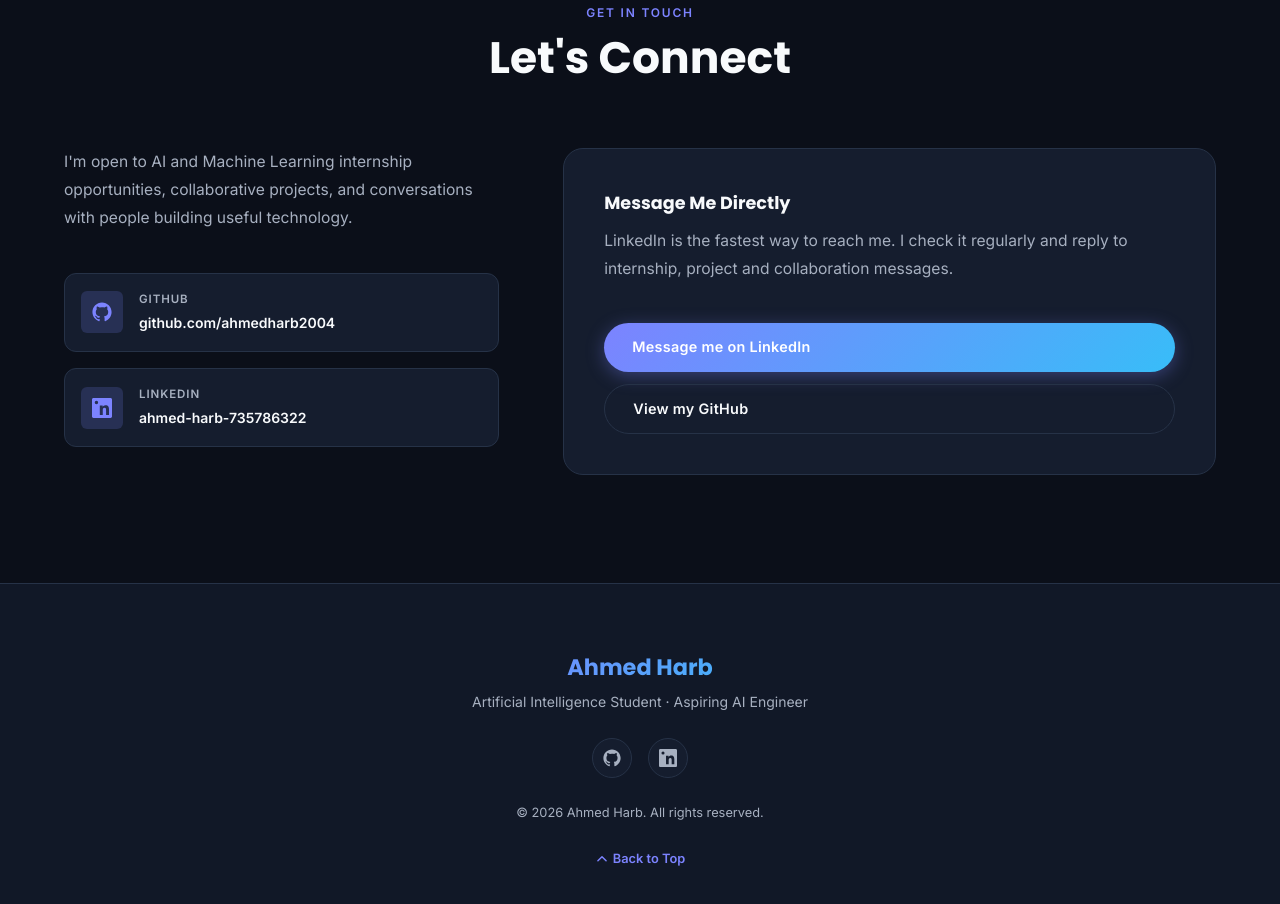
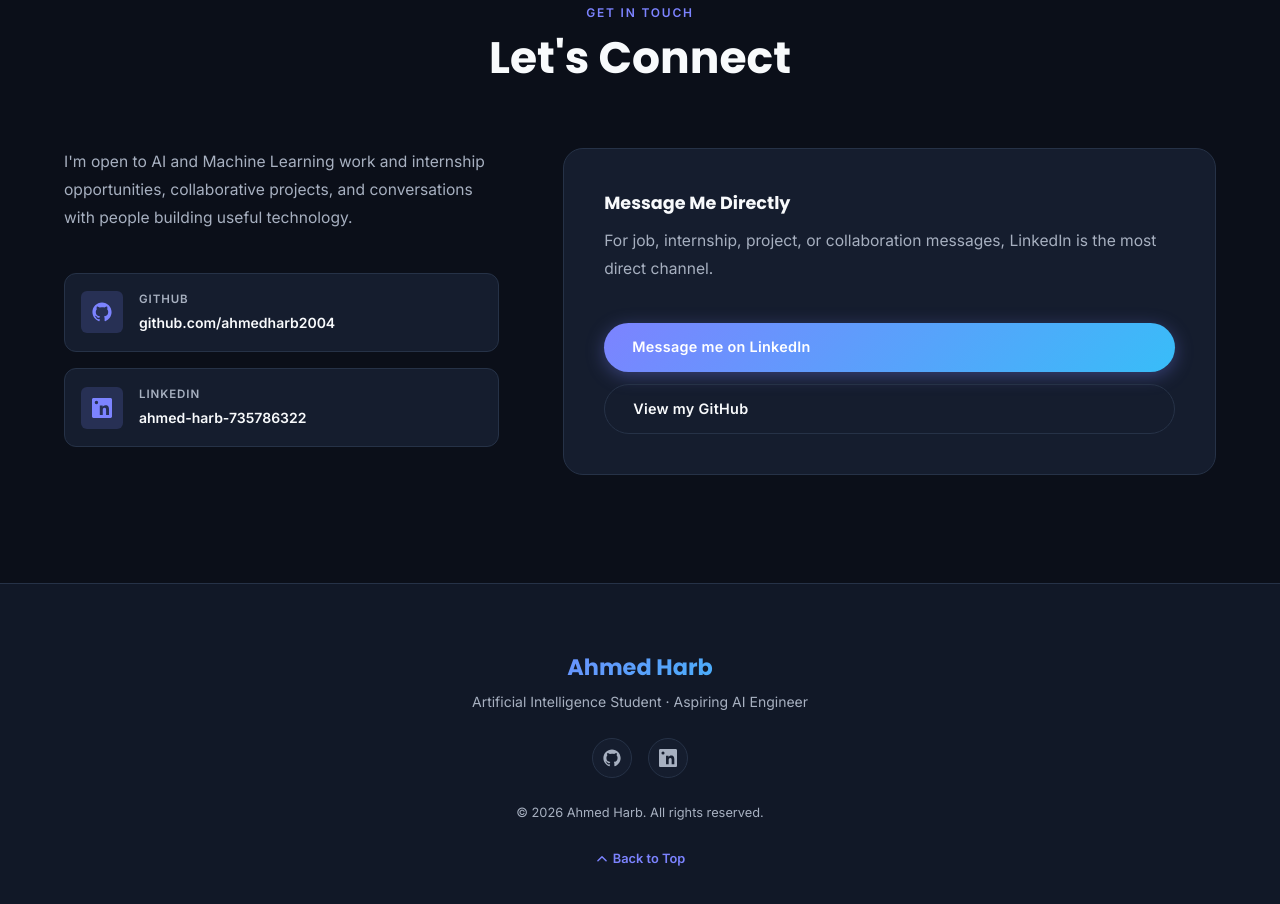
Before and after one commit to ahmedharb2004/Portfolio, a plain HTML site: page index.html in a window 1280 px wide. Shown: the part 7387-8291 px from the top of the page. Drawn offline with Linux system fonts and the light colour scheme.

Commit message:
Refine contact info and LinkedIn message wording
Updated contact information wording for clarity and directness.

```diff
--- a/index.html
+++ b/index.html
@@ -932,8 +932,8 @@
           <!-- Left: Contact Info -->
           <div class="fade-in-left">
             <p class="contact-intro">
-              I'm open to AI and Machine Learning internship opportunities, collaborative projects,
-              and conversations with people building useful technology.
+              I'm open to AI and Machine Learning work and internship opportunities, collaborative
+              projects, and conversations with people building useful technology.
             </p>
 
             <div class="contact-channels" aria-label="Contact channels">
@@ -980,8 +980,8 @@
             <div class="contact-form-wrap">
               <h3 class="form-title">Message Me Directly</h3>
               <p class="contact-intro">
-                LinkedIn is the fastest way to reach me. I check it regularly and reply
-                to internship, project and collaboration messages.
+                For job, internship, project, or collaboration messages, LinkedIn is the
+                most direct channel.
               </p>
 
               <div class="contact-cta-stack">
```
